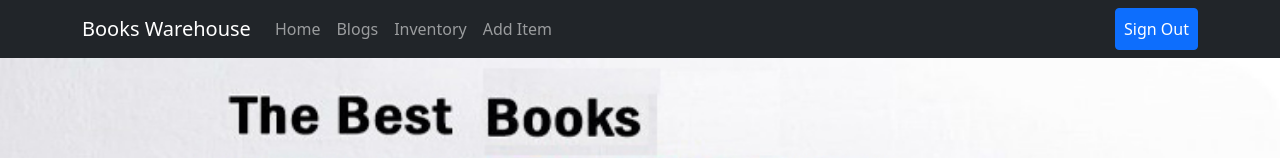
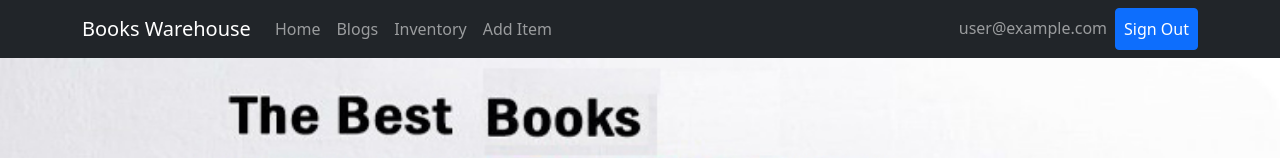
Before and after one commit to mirzasabbirgithub/warehouse-management-website-client-side, a React (Create React App) app: page / in a window 1280 px wide. Shown: the top 158 px of the page. Built offline with nearby package versions, Linux system fonts and the light colour scheme; no server answers; sample sign-in values are in the browser's storage.

Commit message:
Navbar update with user email

```diff
--- a/src/Pages/SharedPages/Header/Header.js
+++ b/src/Pages/SharedPages/Header/Header.js
@@ -29,7 +29,10 @@ const Header = () => {
 
                                                                       {
                                                                                 user ?
-                                                                                          <Nav.Link className='btn btn-primary text-white' onClick={handleSignOut} >Sign Out</Nav.Link>
+                                                                                          <Nav>
+                                                                                                    <Nav.Link>{user.email}</Nav.Link>
+                                                                                                    <Nav.Link className='btn btn-primary text-white' onClick={handleSignOut}>Sign Out</Nav.Link>
+                                                                                          </Nav>
                                                                                           :
                                                                                           <Nav.Link as={Link} to="login">Login</Nav.Link>
                                                                       }
```
